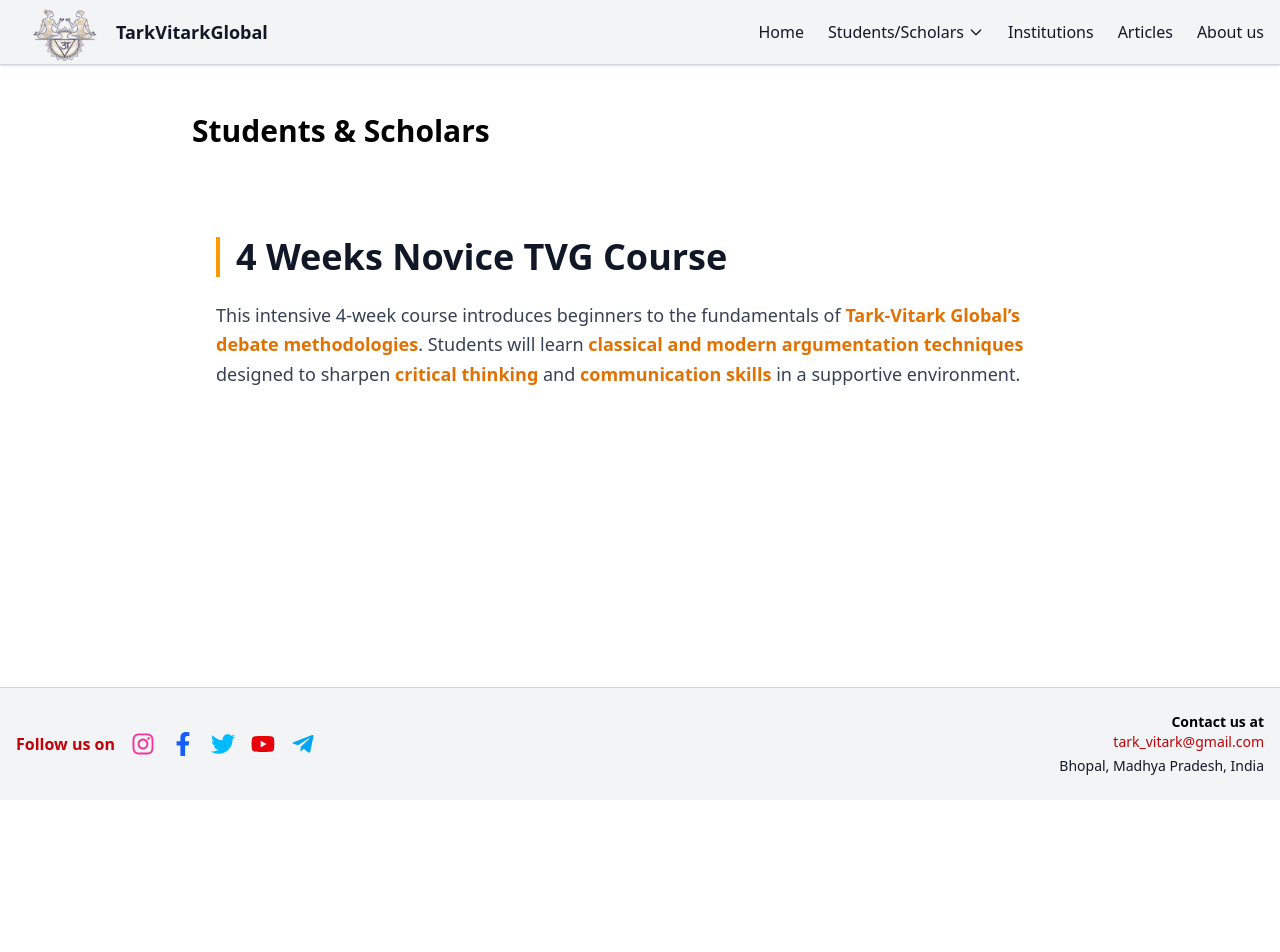
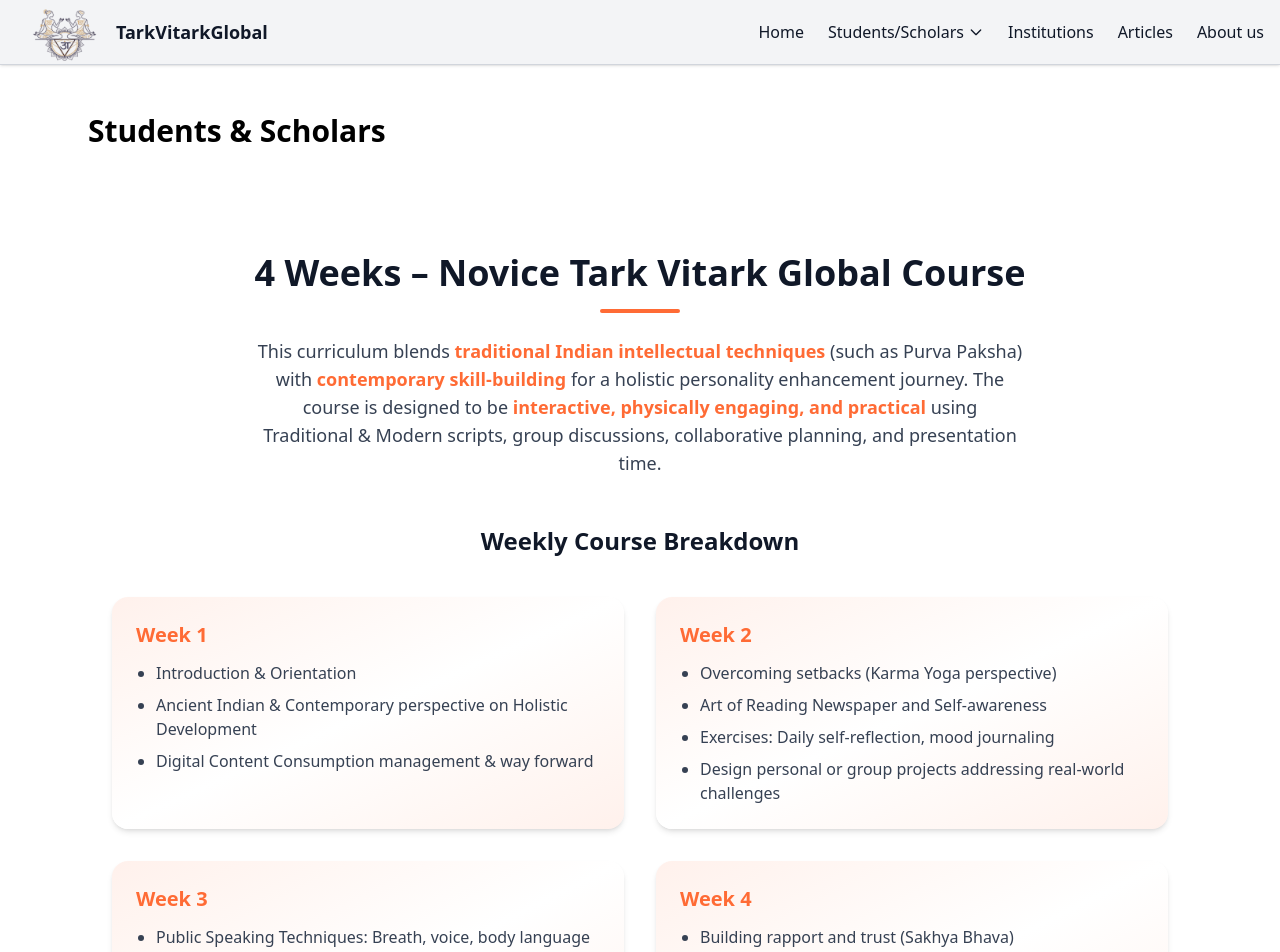
Before and after one commit to theritikyadav11/Tark-Vitark, a React (Vite) app: page /student_scholar/novice-course in a window 1280 px wide. Shown: the top 952 px of the page. Before the commit the page ends 800 px from the top, so only its background shows below. Built offline with nearby package versions, Linux system fonts and the light colour scheme.

Commit message:
Updated NoviceCourse content and Institutions content

```diff
--- a/src/pages/Institutions.jsx
+++ b/src/pages/Institutions.jsx
@@ -11,7 +11,7 @@
       {/* Hero Section */}
       <section className="w-full py-12 bg-gradient-to-r from-[#ff6b35]/20 via-white to-[#ff6b35]/20 flex flex-col items-center">
         <h1 className="text-4xl md:text-5xl font-extrabold text-gray-900 mb-3 text-center">
-          Institutions Partnership & Alliances
+          Partnership & Alliances
         </h1>
         <p className="text-xl md:text-2xl text-gray-700 text-center max-w-3xl">
           At Tark Vitark Global, we believe in the power of collaboration to
--- a/src/pages/student_scholar/NoviceCourse.jsx
+++ b/src/pages/student_scholar/NoviceCourse.jsx
@@ -1,30 +1,97 @@
 import React from "react";
+import { motion } from "framer-motion";
 
 const NoviceCourse = () => {
+  const courseInfo = [
+    {
+      week: "Week 1",
+      topics: [
+        "Introduction & Orientation",
+        "Ancient Indian & Contemporary perspective on Holistic Development",
+        "Digital Content Consumption management & way forward",
+      ],
+    },
+    {
+      week: "Week 2",
+      topics: [
+        "Overcoming setbacks (Karma Yoga perspective)",
+        "Art of Reading Newspaper and Self-awareness",
+        "Exercises: Daily self-reflection, mood journaling",
+        "Design personal or group projects addressing real-world challenges",
+      ],
+    },
+    {
+      week: "Week 3",
+      topics: [
+        "Public Speaking Techniques: Breath, voice, body language",
+        "Listening Skills: The art of Shravanam (attentive listening)",
+        "Debate Skills: Basics of Purva Paksha and Uttara Paksha (argument & counter-argument)",
+        "Case studies: Ancient debates and their relevance in modern times",
+      ],
+    },
+    {
+      week: "Week 4",
+      topics: [
+        "Building rapport and trust (Sakhya Bhava)",
+        "Conflict resolution with respect (Samvada tradition)",
+        "Alumni support and lifelong learning network",
+        "Storytelling and visual communication",
+      ],
+    },
+  ];
+
   return (
-    <section className="max-w-4xl mx-auto px-6 py-16">
-      <h2 className="text-4xl font-extrabold mb-6 text-gray-900 border-l-4 border-amber-500 pl-4">
-        4 Weeks Novice TVG Course
-      </h2>
-      <p className="text-lg text-gray-700 leading-relaxed">
-        This intensive 4-week course introduces beginners to the fundamentals of{" "}
-        <span className="font-semibold text-amber-600 hover:text-amber-700 transition-colors">
-          Tark-Vitark Global’s debate methodologies
-        </span>
-        . Students will learn{" "}
-        <span className="font-semibold text-amber-600 hover:text-amber-700 transition-colors">
-          classical and modern argumentation techniques
-        </span>{" "}
-        designed to sharpen{" "}
-        <span className="font-semibold text-amber-600 hover:text-amber-700 transition-colors">
-          critical thinking
-        </span>{" "}
-        and{" "}
-        <span className="font-semibold text-amber-600 hover:text-amber-700 transition-colors">
-          communication skills
-        </span>{" "}
-        in a supportive environment.
-      </p>
+    <section className="max-w-6xl mx-auto px-6 py-20">
+      {/* Heading */}
+      <div className="text-center mb-12">
+        <h2 className="text-3xl md:text-4xl font-extrabold text-gray-900">
+          4 Weeks – Novice Tark Vitark Global Course
+        </h2>
+        <div className="w-20 h-1 bg-[#ff6b35] mx-auto mt-4 rounded-full"></div>
+        <p className="mt-6 text-lg text-gray-700 max-w-3xl mx-auto">
+          This curriculum blends{" "}
+          <span className="font-semibold text-[#ff6b35]">
+            traditional Indian intellectual techniques
+          </span>{" "}
+          (such as Purva Paksha) with{" "}
+          <span className="font-semibold text-[#ff6b35]">
+            contemporary skill-building
+          </span>{" "}
+          for a holistic personality enhancement journey. The course is designed
+          to be{" "}
+          <span className="font-semibold text-[#ff6b35]">
+            interactive, physically engaging, and practical
+          </span>{" "}
+          using Traditional & Modern scripts, group discussions, collaborative
+          planning, and presentation time.
+        </p>
+      </div>
+
+      {/* Weekly Modules */}
+      <h3 className="text-2xl font-bold text-center text-gray-900 mb-10">
+        Weekly Course Breakdown
+      </h3>
+      <div className="grid grid-cols-1 sm:grid-cols-2 gap-8">
+        {courseInfo.map((week, index) => (
+          <motion.div
+            key={index}
+            initial={{ opacity: 0, y: 30 }}
+            whileInView={{ opacity: 1, y: 0 }}
+            transition={{ duration: 0.6, delay: index * 0.15 }}
+            whileHover={{ y: -8, scale: 1.02 }}
+            className="p-6 rounded-2xl shadow-md hover:shadow-lg transition bg-gradient-to-br from-[#ff6b35]/10 via-white to-[#ff6b35]/10"
+          >
+            <h4 className="text-xl font-semibold text-[#ff6b35] mb-3">
+              {week.week}
+            </h4>
+            <ul className="list-disc list-outside pl-5 text-gray-700 space-y-2">
+              {week.topics.map((topic, i) => (
+                <li key={i}>{topic}</li>
+              ))}
+            </ul>
+          </motion.div>
+        ))}
+      </div>
     </section>
   );
 };
```
